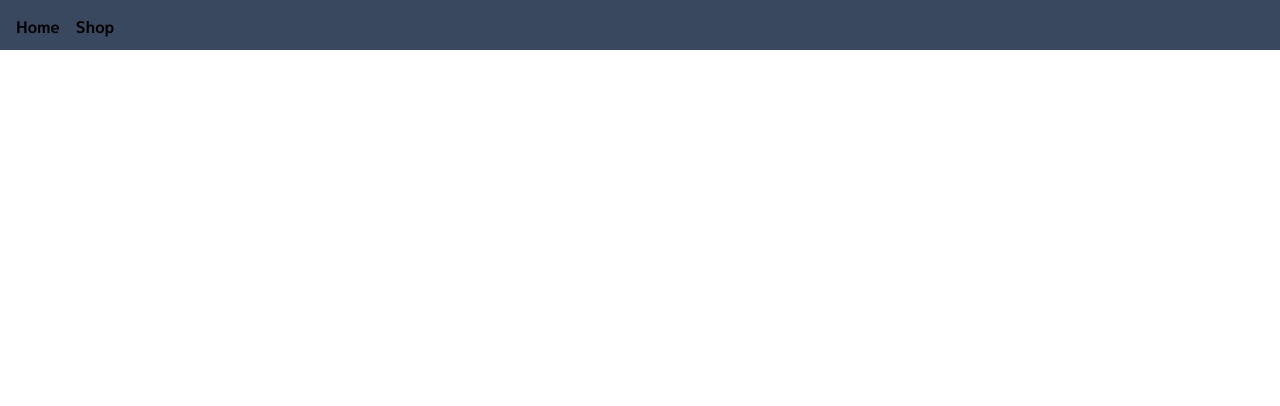
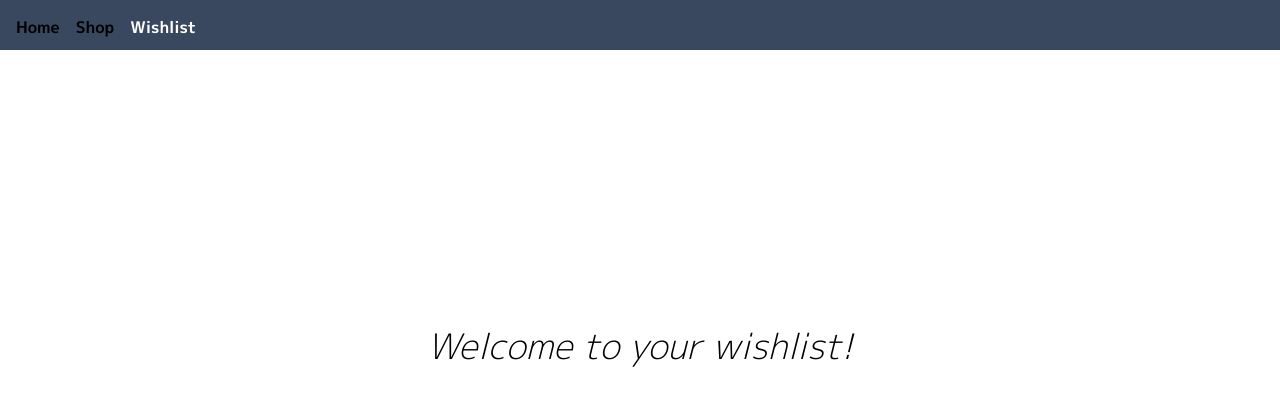
Before and after one commit to mathildakarlsson/final-project, a React (Create React App) app: page /wishlist in a window 1280 px wide. Before the commit this address had no page. Shown: the top 406 px of the page. Built offline with nearby package versions, Linux system fonts and the light colour scheme.

Commit message:
added WishList component as test and wishlist reducer

```diff
--- a/package.json
+++ b/package.json
@@ -3,6 +3,7 @@
   "version": "0.1.0",
   "private": true,
   "dependencies": {
+    "@reduxjs/toolkit": "^1.8.2",
     "@sanity/block-content-to-react": "^3.0.0",
     "@sanity/client": "^3.3.1",
     "@sanity/image-url": "^1.0.1",
@@ -11,6 +12,7 @@
     "@testing-library/user-event": "^13.5.0",
     "react": "^18.1.0",
     "react-dom": "^18.1.0",
+    "react-redux": "^8.0.2",
     "react-router-dom": "^6.3.0",
     "react-scripts": "5.0.1",
     "web-vitals": "^2.1.4"
--- a/src/App.js
+++ b/src/App.js
@@ -5,6 +5,7 @@ import Home from './components/Home';
 import SingleRentalsItem from './components/SingleRentalsItem';
 import Rentals from './components/Rentals';
 import NavBar from './components/NavBar';
+import WishList from './components/WishList';
 
 
 export const App = () => {
@@ -15,6 +16,7 @@ export const App = () => {
         <Route element={<Home />} path='/'/>
         <Route element={<SingleRentalsItem />} path='product/:slug' />
         <Route element={<Rentals />} path='/rentals' />
+        <Route element={<WishList />} path='/wishlist' />
       </Routes>
     </BrowserRouter>
   );
--- a/src/components/NavBar.js
+++ b/src/components/NavBar.js
@@ -13,10 +13,17 @@ const NavBar = () => {
                     >
                         Home
                     </NavLink>
+
                     <NavLink to='/rentals'
                        activeClassName='active'
                    >
                         Shop
+                    </NavLink>
+
+                    <NavLink to='/wishlist'
+                       activeClassName='active'
+                   >
+                        Wishlist
                     </NavLink>
                 </nav>
                 <div className='social-icons'>
--- /dev/null
+++ b/src/components/WishList.js
@@ -0,0 +1,11 @@
+import React from 'react';
+
+const WishList = () => {
+    return (
+        <section className='home-container'>
+            <h1 className='hello'>Welcome to your wishlist!</h1>
+        </section>
+    )
+};
+
+export default WishList;
```
Also changed, not shown: src/reducers/wishlist.js (added, +30 -0 lines), 1 other file (tests, documents, lock files or other folders).
